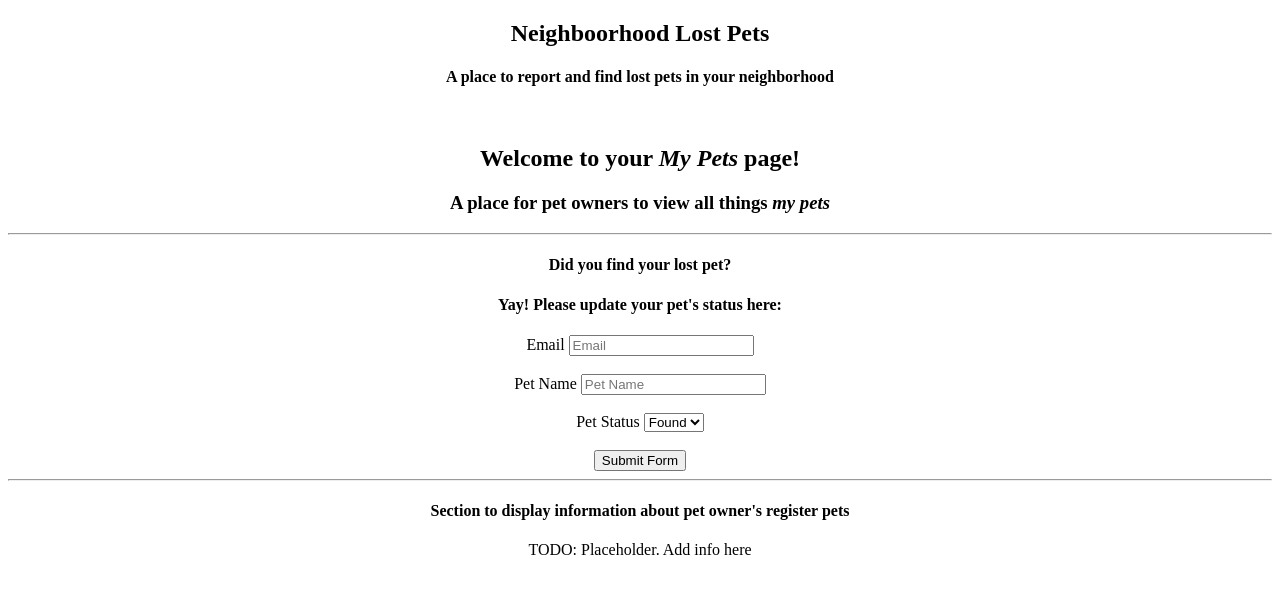
After one commit to yardnas/Lost-Found-Pet-App, a Flask app: page /pet_owner in a window 1280 px wide. The commit adds this page. Shown: the top 594 px of the page. Run offline with Flask 2, Linux system fonts and the light colour scheme; a user stored in the database is signed in; some libraries are stand-ins or nearby versions.

Commit message:
Add the pet owner page, added email to jsonify and added email link to info window

```diff
--- a/server.py
+++ b/server.py
@@ -2,7 +2,7 @@
 
 from flask import Flask, render_template, request, flash, session, redirect, jsonify
 from flask_login import LoginManager, login_user, login_required, logout_user, current_user
-from model import connect_to_db, db, Pet
+from model import connect_to_db, db, Pet, User, Status
 from jinja2 import StrictUndefined
 import crud
 
@@ -24,6 +24,7 @@ def display_welcome():
     """Show the welcome page."""
 
     return render_template('index.html')
+
 
 #---------------------------------------------------------------------#
 #--------- Routes for User Login | Register | Logout Section ---------#
@@ -110,6 +111,7 @@ def logout():
 
     return redirect('/')
 
+
 #---------------------------------------------------------------------#
 #------------- Routes for Main Page (Dashboard) Section --------------#
 #---------------------------------------------------------------------#
@@ -129,6 +131,7 @@ def welcome():
 #     """Store pet location in database and redirect back to dashboard"""
 
 #     return redirect('dashboard')
+
 
 #---------------------------------------------------------------------#
 #----------- Routes for Pet Info & Registration Section --------------#
@@ -176,15 +179,19 @@ def register_pet_form():
 
 #---------------------------------------------------------------------#
 
-@app.route('/get/pets')
-def pet_info():
+@app.route('/api/pets')
+@login_required
+def get_all_pets():
     """Return JSON information about pets for marker info content."""
 
-    pets = [
-        {
-            'petId': pet.pet_id,
-            'userId': pet.user_id,
-            'petOwner': pet.pet_owner,
+    pet_info = db.session.query(User.email, User.fname, Pet.pet_name, Pet.pet_type, Pet.pet_breed, Pet.pet_color, Pet.pet_image, Pet.last_address).filter(User.user_id == Pet.user_id).all()
+
+    pets = []
+
+    for idx, pet in enumerate(pet_info):
+        info = {
+            'userEmail': pet_info[idx][0],
+            'petOwner': pet_info[idx][1],
             'petName': pet.pet_name,
             'petType': pet.pet_type,
             'petBreed': pet.pet_breed,
@@ -192,10 +199,25 @@ def pet_info():
             'petImage': pet.pet_image,
             'lastAddress': pet.last_address
         }
-        for pet in Pet.query.limit(50)
-    ]
+        pets.append(info)
 
-    return jsonify(pets) # jsonify the data for js
+    return jsonify(pets)
+
+
+@app.route('/pet_owner')
+@login_required
+def display_petowner():
+    """Pet owner's page for view into owner's pet info"""
+
+    return render_template('pet_owner.html')
+
+
+@app.route('/search')
+@login_required
+def search_info():
+    """Search bar and search results"""
+
+    return render_template('search.html')
 
 
 #---------------------------------------------------------------------#
--- a/templates/base.html
+++ b/templates/base.html
@@ -4,16 +4,33 @@
     <head>
       <meta charset="utf-8">
       <meta name="viewport" content="width=device-width">
-
       <title>{% block title %}{% endblock %}</title>
 
+      <!-- Load jQuery dependencies on all pages. -->
       <script src="https://code.jquery.com/jquery-3.6.0.js" integrity="sha256-H+K7U5CnXl1h5ywQfKtSj8PCmoN9aaq30gDh27Xc0jk=" crossorigin="anonymous"></script>
 
-      <!-- Welcome Section -->
+      <!-- Load React dependencies on all pages. -->
+      <script crossorigin src="https://unpkg.com/react@17/umd/react.development.js"></script>
+      <script crossorigin src="https://unpkg.com/react-dom@17/umd/react-dom.development.js"></script>
+      <script crossorigin src="https://cdnjs.cloudflare.com/ajax/libs/babel-standalone/6.26.0/babel.js"></script>
+
+
+    <!---------------------------------->
+    <!---- Global Welcome Section ------>
+    <!---------------------------------->
+
       <section class="dashboard-header">
         <h1 align="center">Neighboorhood Lost Pets</h1>
         <h4 align="center">A place to report and find lost pets in your neighborhood</h4>
       </section>
+
+      <!-- TEMP: testing adding image to page -->
+      <p align="center">
+          <!-- <img src="/static/img/dog_cat_vector4free.jpg" width="275" height="175" />  -->
+          <!-- <img src="/static/img/andrews_unsplash.jpg" width="300" height="200" /> -->
+          <!-- <img src="/static/img/kevint_unsplash.jpg" width="200" height="250" /> -->
+          <!-- <img src="/static/img/alexf_unsplash.jpg" width="200" height="250" /> -->
+      </p>
 
     {% block head %}{% endblock %}
     </head>
--- /dev/null
+++ b/templates/pet_owner.html
@@ -0,0 +1,75 @@
+{% extends 'base.html' %}
+{% block title %}Sign in page{% endblock %}
+{% block head %}{{ super() }}{% endblock %}
+
+{% block body %}
+
+    <br> <!-- <br> placeholder until CSS-->
+
+    <!---------------------------------->
+    <!--------- Welcome Header --------->
+    <!---------------------------------->
+
+    <header align=center>
+        <!-- Welcome Section -->
+        <section class="login-header">
+            <h1>Welcome to your <i>My Pets</i> page!</h1>
+            <h3>A place for pet owners to view all things <i>my pets</i></h3>
+        </section>
+    </header>
+
+
+    <hr>
+
+    <main align=center>
+
+        <!------------------------------------------->
+        <!-------- Update Pet Status (Found) -------->
+        <!------------------------------------------->
+
+        <section class="pet-form">
+            <h4>Did you find your lost pet?</h4>
+            <h4>Yay! Please update your pet's status here:</h4>
+            <div class="pet-form">
+                <form action="/pet_register" method="POST">
+                    <div>
+                        <label for="email-input" class="form-label">Email</label>
+                        <input type="email" placeholder="Email" name="email" id="email-input" />
+                    </div><br> <!-- Placeholder <br> until css -->
+
+                    <div>
+                        <label for="pet-name-input" class="form-label">Pet Name</label>
+                        <input type="text" placeholder="Pet Name" name="pet-name" id="pet-name-input" />
+                    </div><br> <!-- Placeholder <br> until css -->
+
+                    <div>
+                        <label for="pet-status-update" class="form-label">Pet Status</label>
+                        <!-- <input type="text" placeholder="Pet Type" name="pet-type" id="pet-type-input" /> -->
+                        <select name="pet-status" id=pet-status-update>
+                            <option value="found">Found</option>
+                            <option value="lost">Lost</option>
+                        </select>
+                    </div><br> <!-- Placeholder <br> until css -->
+
+                    <button type="submit" value ="Submit" class="btn-pet">Submit Form</button>
+                </form>
+            </div>
+        </section>
+
+
+        <hr>
+
+        <!------------------------------------------->
+        <!--------- Pet Information Section --------->
+        <!------------------------------------------->
+
+        <section class="pet-form">
+            <div class="pet-form">
+                <h4>Section to display information about pet owner's register pets</h4>
+                <p>TODO: Placeholder. Add info here</p>
+            </div>
+        </section>
+
+    </main>
+
+{% endblock %}
--- a/templates/register.html
+++ b/templates/register.html
@@ -19,7 +19,7 @@
     <main align=center>
 
         <!------------------------------------------->
-        <!------ User Registration Form Section ------>
+        <!------ User Registration Form Section ----->
         <!------------------------------------------->
 
         <section class="register-form">
```
Also changed, not shown: crud.py (+44 -0 lines), static/js/map.js (+8 -7 lines), templates/dashboard.html (+4 -6 lines), templates/index.html (+7 -1 lines).
